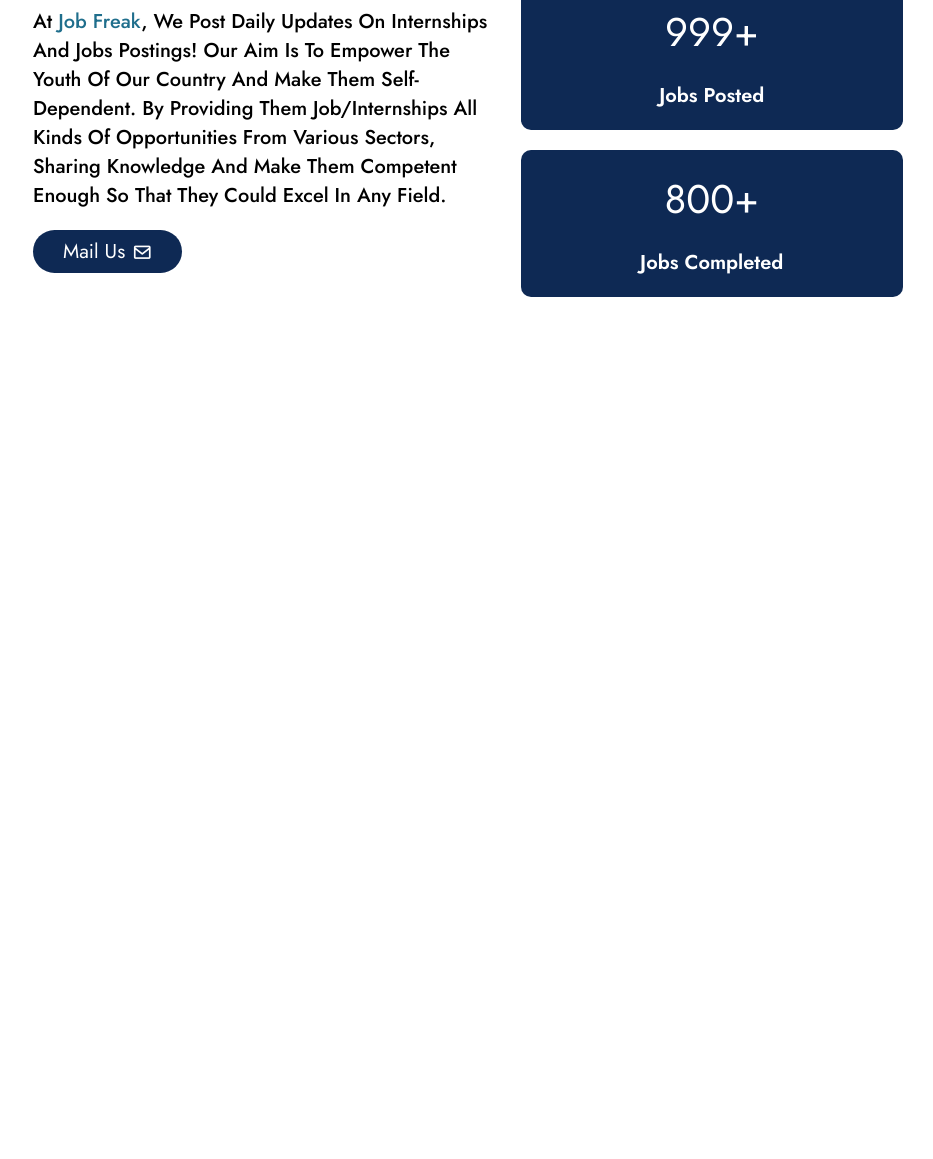
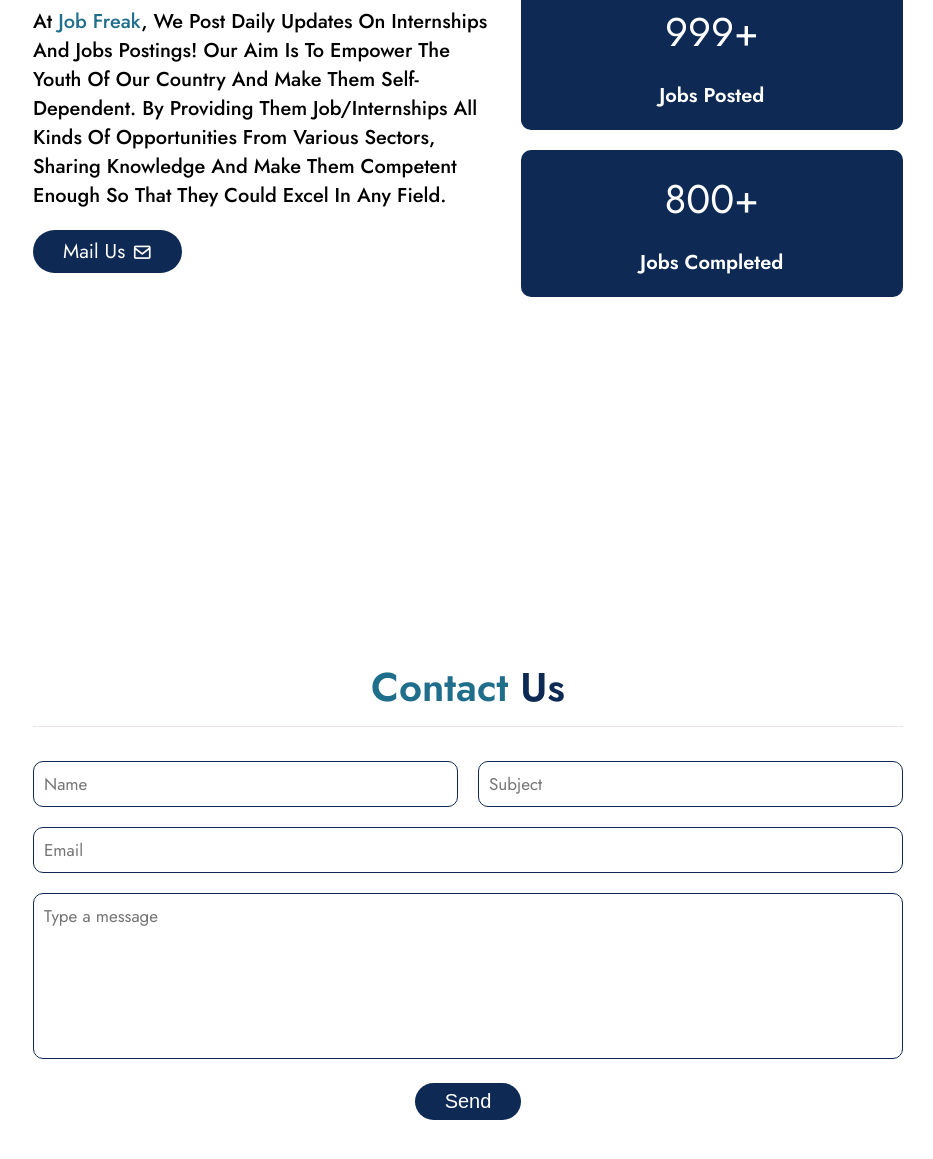
Before and after one commit to khalidccnu/jobfreak, a plain HTML site: page index.html in a window 1280 px wide. Shown: the part 1911-3070 px from the top of the page, without its empty margins (347-1280 px from the left). Before the commit the page ends 2400 px from the top, so only its background shows below. Drawn offline with nearby package versions, Linux system fonts and the light colour scheme.

Commit message:
contact added

```diff
--- a/assets/css/style.css
+++ b/assets/css/style.css
@@ -59,6 +59,11 @@ section {
 
 .btn-link {
     text-decoration: none;
+}
+
+.btn-not-link {
+    border-width: 0;
+    cursor: pointer;
 }
 
 /* ===== Sidebar ===== */
@@ -249,3 +254,53 @@ section {
     font-size: 2rem;
     margin-bottom: 0;
 }
+
+/* ===== Contact ===== */
+#contact {
+    display: flex;
+    align-items: center;
+    padding-right: 1rem;
+    padding-left: 1rem;
+    text-transform: capitalize;
+}
+
+.contact form {
+    display: grid;
+    grid-template-columns: repeat(2, 1fr);
+    grid-gap: 2rem;
+}
+
+.contact label {
+    display: none;
+}
+
+.contact form div:nth-child(3) {
+    grid-column: 1 / -1;
+}
+
+.contact form div:nth-child(4) {
+    grid-column: 1 / -1;
+}
+
+.contact form div:last-child {
+    grid-column: 1 / -1;
+    text-align: center;
+}
+
+.contact input, .contact textarea {
+    color: #0E2954;
+    font-family: inherit;
+    font-size: 1.7rem;
+    width: 100%;
+    padding: 1rem;
+    border: 1px solid #0E2954;
+    border-radius: 1rem;
+}
+
+.contact input:focus, .contact textarea:focus {
+    outline: none;
+}
+
+.contact textarea {
+    resize: none;
+}
--- a/index.html
+++ b/index.html
@@ -98,5 +98,35 @@
         </div>
     </div>
 </section>
+
+<!-- Contact -->
+<section id="contact">
+    <div class="container">
+        <div class="contact">
+            <h2 class="title"><span>contact</span> us</h2>
+            <form action="#" method="post">
+                <div>
+                    <label for="name">name</label>
+                    <input type="text" id="name" placeholder="Name" required>
+                </div>
+                <div>
+                    <label for="subject">subject</label>
+                    <input type="text" id="subject" placeholder="Subject" required>
+                </div>
+                <div>
+                    <label for="email">email</label>
+                    <input type="email" id="email" placeholder="Email" required>
+                </div>
+                <div>
+                    <label for="message">message</label>
+                    <textarea rows="6" cols="80" id="message" placeholder="Type a message" required></textarea>
+                </div>
+                <div>
+                    <button type="submit" class="btn btn-not-link">send</button>
+                </div>
+            </form>
+        </div>
+    </div>
+</section>
 </body>
 </html>
```
